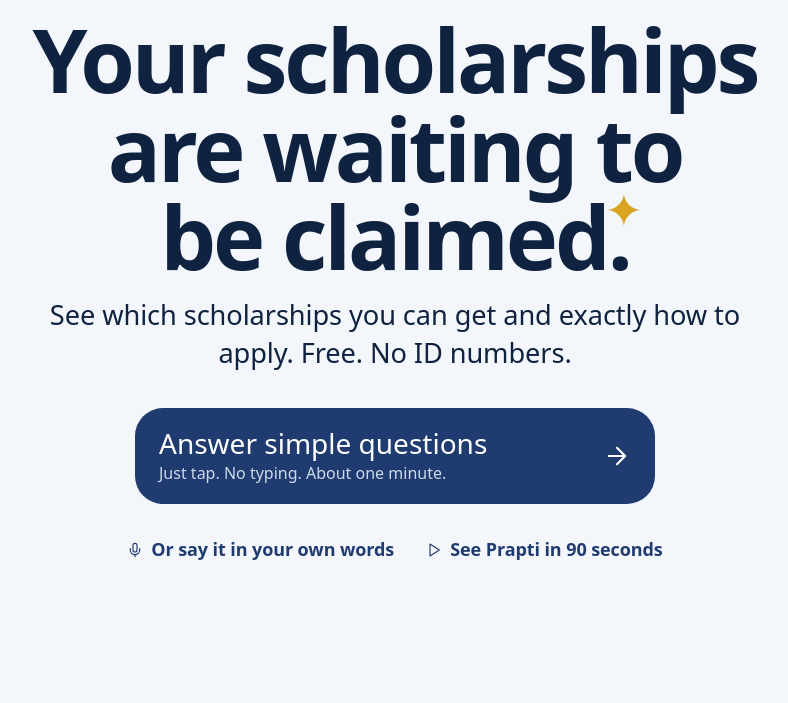
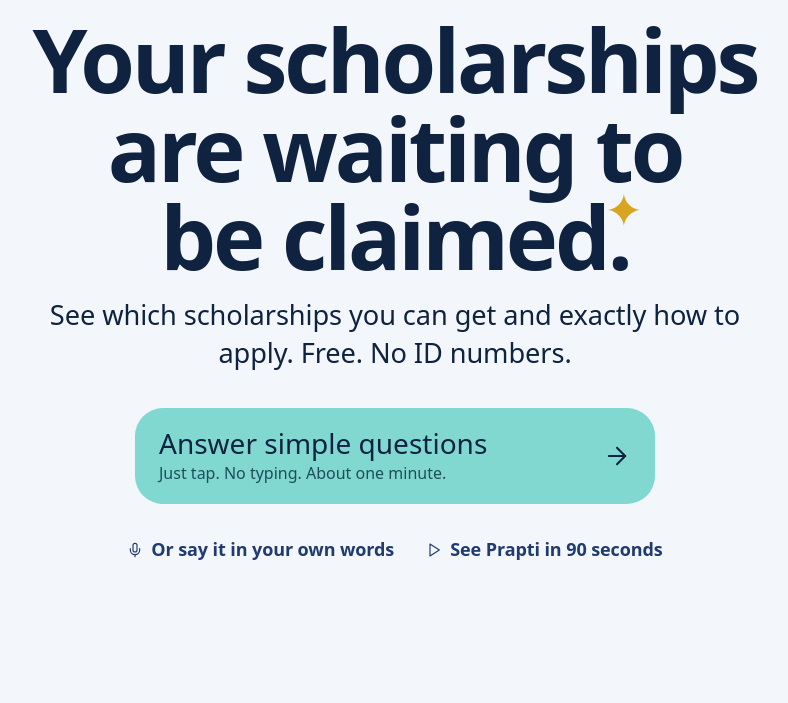
Before and after one commit to KAVY-01/prapti, a Flask app: page / in a window 1280 px wide. Shown: the part 227-930 px from the top of the page, without its empty margins (245-1033 px from the left). Run offline with Flask 3, Linux system fonts and the light colour scheme; some web fonts are replaced.

Commit message:
Main 'Answer simple questions' button in Tiffany blue with navy text

```diff
--- a/static/css/app.css
+++ b/static/css/app.css
@@ -3976,3 +3976,8 @@ html { -webkit-tap-highlight-color: transparent; }
 .ask-error { margin: 0; padding: 10px 14px; border-radius: 12px; background: var(--urgent-bg); color: var(--urgent); font-size: 16px; font-weight: 600; }
 .ask-error[hidden] { display: none; }
 .ask textarea[aria-invalid="true"] { outline: 3px solid var(--urgent); outline-offset: -3px; }
+
+/* ---------- The main button in Tiffany blue (navy text reads 9:1 on it) ---------- */
+.hero-simple .tap-btn { background: #81d8d0; color: var(--ink); --bubble: #5ccbc1; }
+.hero-simple .tap-btn:hover { background: #81d8d0; }
+.hero-simple .tap-btn .tap-btn-sub { color: #1e4d5c; }
```
